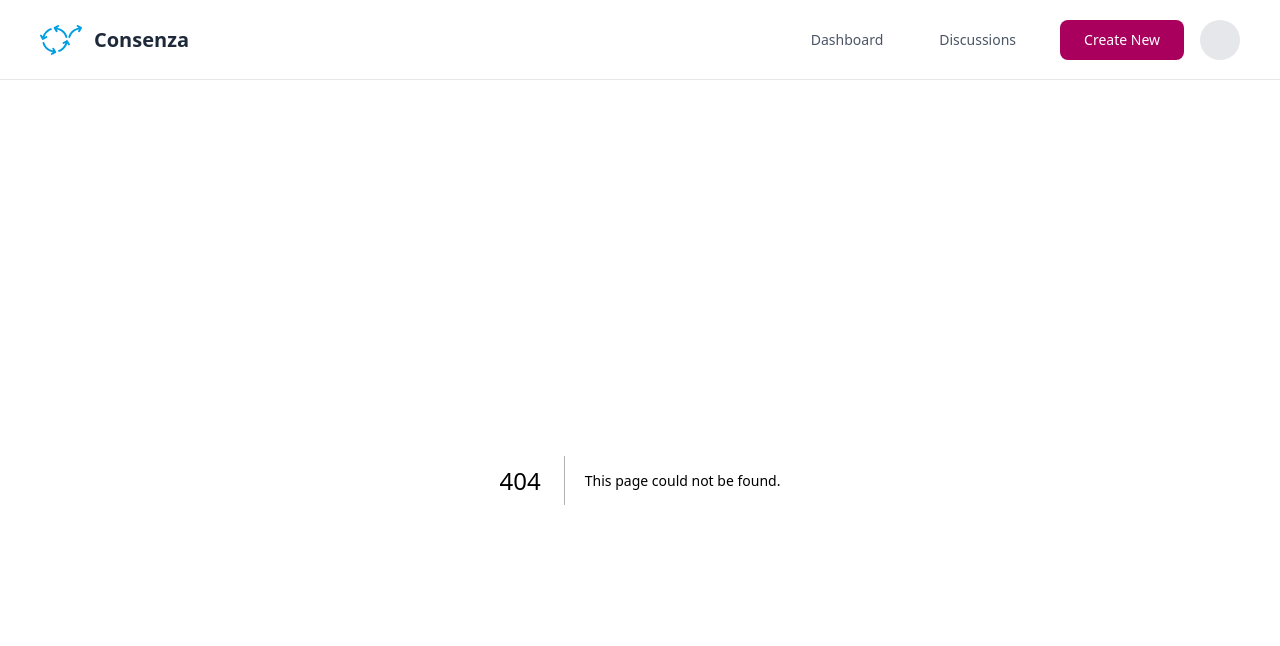
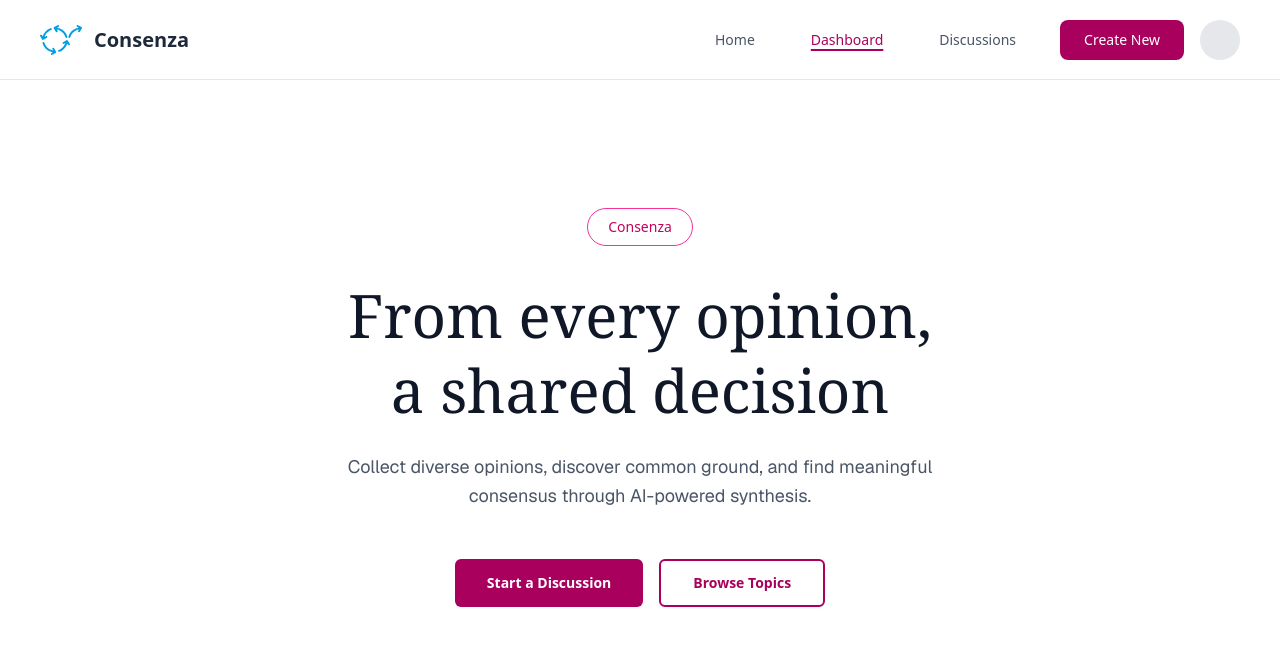
Before and after one commit to Philnue/baselhack_2025_the_loop, a Next.js app in the folder code/nextjs-frontend/: page /home in a window 1280 px wide. Before the commit this address had no page. Shown: the top 646 px of the page. Built offline with nearby package versions, Linux system fonts and the light colour scheme.

Commit message:
add home

```diff
--- /dev/null
+++ b/code/nextjs-frontend/app/home/page.tsx
@@ -0,0 +1,48 @@
+import { Button } from "@/components/ui/button";
+import Link from "next/link";
+
+export default function Home() {
+  return (
+    <div className="min-h-screen bg-white text-gray-900">
+      <main className="flex w-full flex-col items-center px-6 py-16 sm:py-24 lg:py-32">
+        <div className="mb-8 rounded-full border border-pink-500  px-5 py-2 text-sm font-medium text-pink-700">
+          <span>Consenza</span>
+        </div>
+
+        <h1 className="font-serif mb-6 text-center text-4xl font-medium leading-tight tracking-medium text-gray-900 sm:text-5xl lg:text-6xl">
+          From every opinion,
+          <br />
+          a shared decision
+        </h1>
+
+        <p className="font-sans mb-12 max-w-2xl text-center text-lg leading-relaxed text-gray-600">
+          Collect diverse opinions, discover common ground, and find meaningful
+          consensus through AI-powered synthesis.
+        </p>
+
+        <div className="flex flex-col gap-4 sm:flex-row">
+          <Button
+            variant="default"
+            size="lg"
+            asChild
+            className="h-12 rounded-sm bg-[#A8005C] px-8 text-white hover:bg-[#8A004B] transition-colors"
+          >
+            <Link href="/discussions/new">
+              <p className="text-sm font-bold">Start a Discussion</p>
+            </Link>
+          </Button>
+          <Button
+            variant="outline"
+            size="lg"
+            asChild
+            className="h-12 rounded-sm border-2 border-[#A8005C] px-8 text-[#A8005C] hover:bg-pink-50 hover:text-[#A8005C] transition-colors"
+          >
+            <Link href="/discussions">
+              <p className="text-sm font-bold">Browse Topics</p>
+            </Link>
+          </Button>
+        </div>
+      </main>
+    </div>
+  );
+}
--- a/code/nextjs-frontend/components/GlobalNavbar.tsx
+++ b/code/nextjs-frontend/components/GlobalNavbar.tsx
@@ -99,6 +99,16 @@ export function GlobalNavbar() {
             Dashboard
           </Link>
           <Link
+            href="/home"
+            className={`text-sm font-medium transition-all px-3 py-2 ${
+              isActive("/home")
+                ? "text-[#A8005C] underline underline-offset-4 decoration-2"
+                : "text-gray-600 hover:text-gray-900 hover:underline hover:underline-offset-4 hover:decoration-gray-400"
+            }`}
+          >
+            Home
+          </Link>
+          <Link
             href="/discussions"
             className={`text-sm font-medium transition-all px-3 py-2 ${
               isActive("/discussions")
@@ -127,6 +137,16 @@ export function GlobalNavbar() {
               href="/"
               className={`text-sm font-medium transition-all px-3 py-2 ${
                 isActive("/")
+                  ? "text-[#A8005C] underline underline-offset-4 decoration-2"
+                  : "text-gray-600 hover:text-gray-900 hover:underline hover:underline-offset-4 hover:decoration-gray-400"
+              }`}
+            >
+              Home
+            </Link>
+            <Link
+              href="/home"
+              className={`text-sm font-medium transition-all px-3 py-2 ${
+                isActive("/home")
                   ? "text-[#A8005C] underline underline-offset-4 decoration-2"
                   : "text-gray-600 hover:text-gray-900 hover:underline hover:underline-offset-4 hover:decoration-gray-400"
               }`}
@@ -180,6 +200,17 @@ export function GlobalNavbar() {
             Dashboard
           </Link>
           <Link
+            href="/home"
+            onClick={closeMobileMenu}
+            className={`text-base font-medium transition-all px-4 py-3 ${
+              isActive("/home")
+                ? "text-[#A8005C] underline underline-offset-4 decoration-2"
+                : "text-gray-600 hover:text-gray-900 hover:underline hover:underline-offset-4 hover:decoration-gray-400"
+            }`}
+          >
+            Home
+          </Link>
+          <Link
             href="/discussions"
             onClick={closeMobileMenu}
             className={`text-base font-medium transition-all px-4 py-3 ${
```
